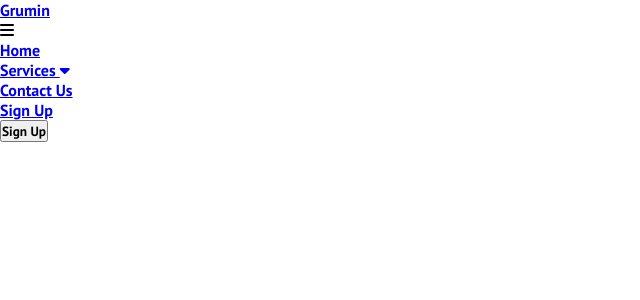
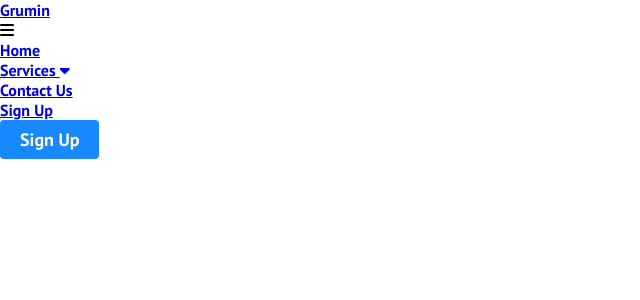
Before and after one commit to grum1n/react-navbar-dropdown-menu, a React (Create React App) app: page / in a window 1280 px wide. Shown: the top 300 px of the page, without its empty margins (0-640 px from the left). Built offline with nearby package versions, Linux system fonts and the light colour scheme.

Commit message:
added button style to Button.css

```diff
--- a/src/components/Button.css
+++ b/src/components/Button.css
@@ -0,0 +1,24 @@
+:root {
+    --primary: #1888ff;
+}
+
+.btn {
+    padding: 8px 20px;
+    border-radius: 4px;
+    outline: none;
+    border:none;
+    font-size: 18px;
+    color: #fff;
+    cursor: pointer;
+    background-color: var(--primary);
+
+}
+
+.btn:hover {
+    padding: 6px 18px;
+    transition:  all 0.3s ease-out;
+    background-color: transparent;
+    color: #fff;
+    border-radius: 4px;
+    border:2px solid var(--primary);
+}
```
